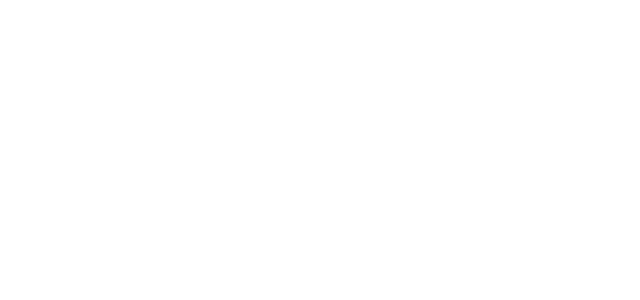
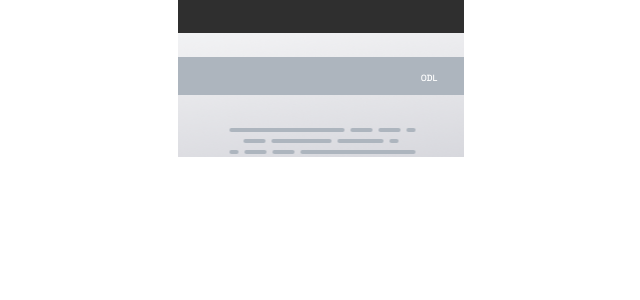
Before and after one commit to Baqari-Fruidze/interactive-card-details-form, a React (Vite) app: page / in a window 1280 px wide. Shown: the top 300 px of the page, without its empty margins (275-915 px from the left). Built offline with nearby package versions, Linux system fonts and the light colour scheme.

Commit message:
usecontext,yup

```diff
--- a/src/App.tsx
+++ b/src/App.tsx
@@ -1,4 +1,9 @@
 import { useForm } from "react-hook-form";
+import { createContext, useState } from "react";
+import mobileBackkground from "/images/bg-main-mobile.png";
+import Back from "./components/Back";
+
+const Context = createContext(0);
 
 function App() {
   const {
@@ -7,7 +12,19 @@
     watch,
     formState: { errors },
   } = useForm();
-  return <></>;
+  const [a, seta] = useState(1);
+  return (
+    <Context.Provider value={a}>
+      <div className="cover flex items-center justify-center">
+        <div className="parent ">
+          <div className="topColoredCon   w-[375px] h-[240px]">
+            <Back />
+          </div>
+          <div></div>
+        </div>
+      </div>
+    </Context.Provider>
+  );
 }
 
 export default App;
--- a/src/components/Back.tsx
+++ b/src/components/Back.tsx
@@ -0,0 +1,9 @@
+import React from "react";
+
+export default function Back() {
+  return (
+    <div className="main   w-[286px] h-[157px] bg-background-card bg-no-repeat bg-center flex items-center justify-end pr-[26px] ">
+      <span className="text-[9px] font-medium text-[#fff] uppercase">odl</span>
+    </div>
+  );
+}
--- a/src/components/Front.tsx
+++ b/src/components/Front.tsx
@@ -0,0 +1,5 @@
+import React from "react";
+
+export default function Front() {
+  return <div></div>;
+}
--- a/tailwind.config.js
+++ b/tailwind.config.js
@@ -2,7 +2,14 @@
 export default {
   content: ["./index.html", "./src/**/*.{js,ts,jsx,tsx}"],
   theme: {
-    extend: {},
+    extend: {
+      backgroundImage: {
+        "background-mobile": "url('/images/bg-main-mobile.png')",
+        "background-desktop": "url('/images/bg-main-desktop.png')",
+        "background-card": "url('/images/bg-card-back.png')",
+        "card-front": "url('/images/bg-card-front.png')",
+      },
+    },
   },
   plugins: [],
 };
```
Also changed, not shown: src/types.ts (added).
